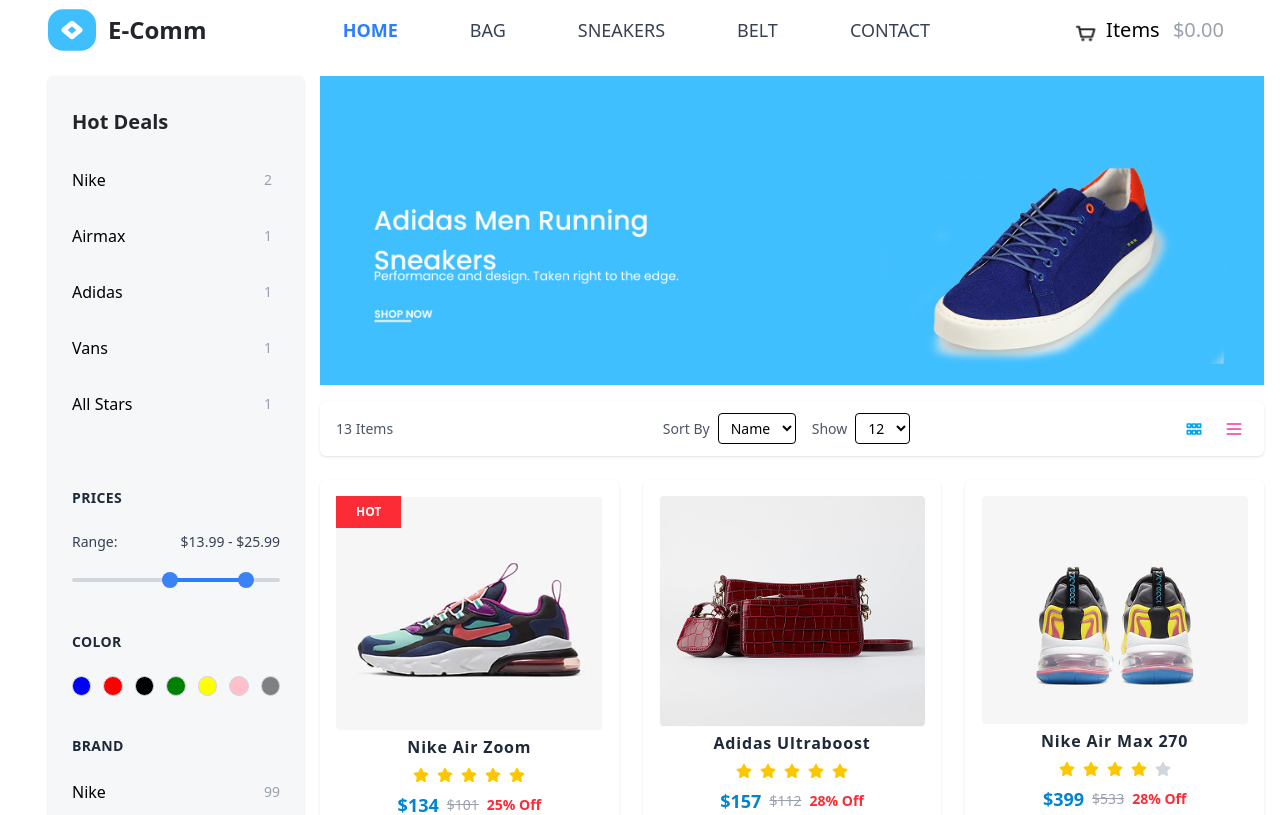
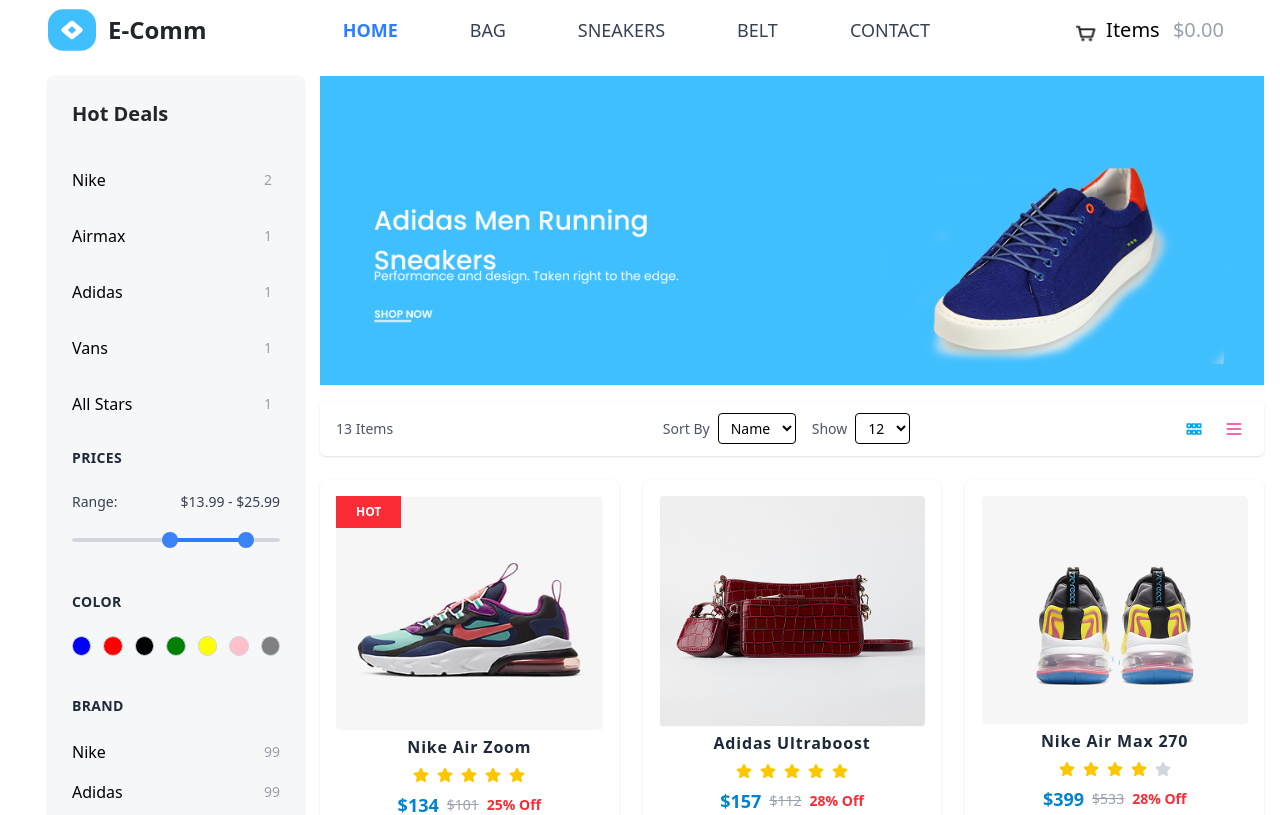
Before and after one commit to yashdotdev/E-Comm, a React (Vite) app: page / in a window 1280 px wide. Shown: the top 815 px of the page. Built offline with nearby package versions, Linux system fonts and the light colour scheme.

Commit message:
minor styling changes

```diff
--- a/src/components/Sidebar/HotDeals.jsx
+++ b/src/components/Sidebar/HotDeals.jsx
@@ -1,10 +1,10 @@
 import { NavLink } from "react-router-dom";
 
-export const HotDeals = ({ categories, categoryCounts, showMoreCats, setShowMoreCats }) => {
+export const HotDeals = ({ categories, categoryCounts, showMoreCats }) => {
   return (
-    <div className="px-0 py-2">
-      <h2 className="text-[#22262A] text-xl font-semibold">Hot Deals</h2>
-      <div className="flex flex-col gap-8 text-md mb-6 py-8">
+    <div className="px-0">
+      <h2 className="text-[#22262A] text-xl font-semibold mb-4">Hot Deals</h2>
+      <div className="flex flex-col gap-8 text-md py-6">
         {(showMoreCats ? categories : categories.slice(0, 6)).map((cat) => (
           <NavLink
             key={cat}
@@ -21,14 +21,6 @@
             </span>
           </NavLink>
         ))}
-        {categories.length > 6 && (
-          <button
-            onClick={() => setShowMoreCats(!showMoreCats)}
-            className="text-sm text-blue-500 hover:underline self-start"
-          >
-            {showMoreCats ? "View less" : "View more"}
-          </button>
-        )}
       </div>
     </div>
   );
```
